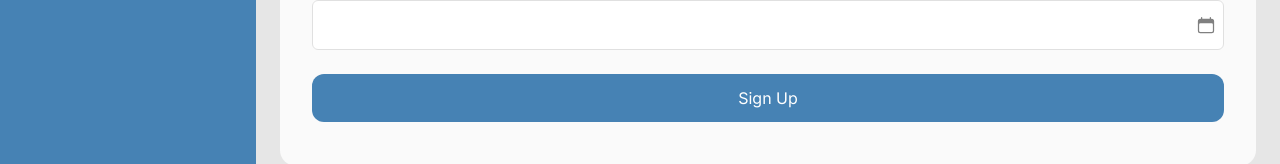
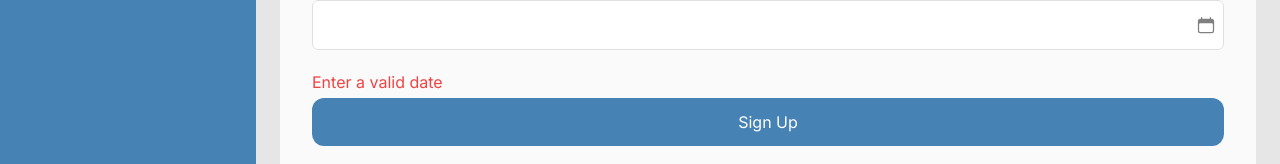
Before and after one commit to Isendoum/template-platform, a Next.js app: page /platform/dashboard in a window 1280 px wide. Both pictures are taken after a click on the button "Sign Up". Shown: the part 540-704 px from the top of the page. Built offline with nearby package versions, Linux system fonts and the light colour scheme; no server answers.

Commit message:
Various fixes

```diff
--- a/src/app/globals.css
+++ b/src/app/globals.css
@@ -15,6 +15,7 @@
    --nav-submenu-bg: 10, 20, 40;
    --drawer-background-color: 70, 130, 180;
    --calendar-hover: 230, 230, 230;
+   --day-equal-bg: 230, 230, 230;
 }
 
 /* @media (prefers-color-scheme: dark) {
@@ -43,6 +44,7 @@
    --nav-submenu-bg: 10, 30, 59;
    --drawer-background-color: 31, 41, 55;
    --calendar-hover: 55, 65, 90;
+   --day-equal-bg: 55, 65, 90;
 }
 
 .space {
@@ -249,7 +251,9 @@ nav {
 }
 
 .day-number-box-equal {
-   background-color: #4d5961; /* Closest hex color to Tailwind's bg-blue-300 */
+   background-color: rgb(
+      var(--day-equal-bg)
+   ); /* Closest hex color to Tailwind's bg-blue-300 */
 }
 
 .day-number-box-not-equal {
--- a/src/app/platform/dashboard/form.tsx
+++ b/src/app/platform/dashboard/form.tsx
@@ -27,7 +27,9 @@ export const Form = () => {
    const validationSchema = yup.object({
       //   username: yup.string(),
       email: yup.string().email().required(),
+      color: yup.string().required(),
       job: yup.string().required(),
+      date: yup.date().typeError("Enter a valid date"),
       //   password2: yup
       //      .string()
       //      .oneOf([yup.ref("password")], "Passwords must match")
@@ -80,7 +82,11 @@ export const Form = () => {
             {...register("job")}
          />
          {/* <DateInput label="Date" {...register("date")} /> */}
-         <DateInput label="Date" {...register("date")} />
+         <DateInput
+            error={errors.date?.message}
+            label="Date"
+            {...register("date")}
+         />
 
          <CustomButton
             loading={loading}
--- a/src/components/core/inputs/DateInput.tsx
+++ b/src/components/core/inputs/DateInput.tsx
@@ -19,12 +19,13 @@ interface DateInputProps
    onChange?: OnChangeType;
    value?: string;
    locale?: string;
+   error?: string;
 }
 
 const DateInput = React.forwardRef<
    HTMLInputElement,
    DateInputProps & ReturnType<UseFormRegister<any>>
->(({ label, onChange, locale = "default", ...props }, forwardedRef) => {
+>(({ label, onChange, locale = "default", error, ...props }, forwardedRef) => {
    const [isCalendarOpen, setIsCalendarOpen] = useState(false);
    const [selectedDate, setSelectedDate] = useState<Date | string | null>("");
    const inputRef = useRef<HTMLInputElement>(
@@ -79,13 +80,17 @@ const DateInput = React.forwardRef<
    };
 
    const valueGetter = (selectedDate: Date | string | null): string => {
-      return selectedDate instanceof Date
-         ? selectedDate.toISOString().split("T")[0]
-         : selectedDate || "";
+      if (selectedDate instanceof Date && !isNaN(selectedDate.getTime())) {
+         // Check if selectedDate is a valid Date object
+         return selectedDate.toISOString().split("T")[0];
+      } else if (typeof selectedDate === "string") {
+         // Return the string if it's a string (might be empty if cleared)
+         return selectedDate;
+      }
+      return "";
    };
-
    return (
-      <div className="w-full min-w-36 relative">
+      <div className="w-full min-w-36 relative ">
          <label className="mb-3 block text-base font-medium" htmlFor={label}>
             {label}
          </label>
@@ -99,7 +104,7 @@ const DateInput = React.forwardRef<
                type="text"
             />
             <div
-               className="absolute inset-y-0 right-0 flex items-center pr-2 pl-2 cursor-pointer"
+               className="absolute inset-y-0 right-0 items-center flex pr-2 pl-2 cursor-pointer"
                onClick={!props.disabled ? toggleCalendar : () => {}}
             >
                <CalendarIcon width={20} height={20} color="gray" />
@@ -114,6 +119,7 @@ const DateInput = React.forwardRef<
                )}
             </div>
          </div>
+         {error && <p className="text-red-500">{error}</p>}
       </div>
    );
 });
--- a/src/components/core/inputs/SelectInput.tsx
+++ b/src/components/core/inputs/SelectInput.tsx
@@ -32,7 +32,7 @@ const SelectInput = React.forwardRef<
                   </option>
                ))}
             </select>
-            {error && <p className="text-red-500">{error.message}</p>}
+            {error && <p className="text-red-500">{error}</p>}
          </div>
       </div>
    );
--- a/src/components/core/inputs/TextInput.tsx
+++ b/src/components/core/inputs/TextInput.tsx
@@ -9,7 +9,6 @@ const TextInput = React.forwardRef<
       UseFormRegister<any>
    >
 >(({ onChange, onBlur, name, label, error, type }, ref) => {
-   console.log(error);
    return (
       <div className="w-full min-w-36">
          <div className="mb-5">
```
